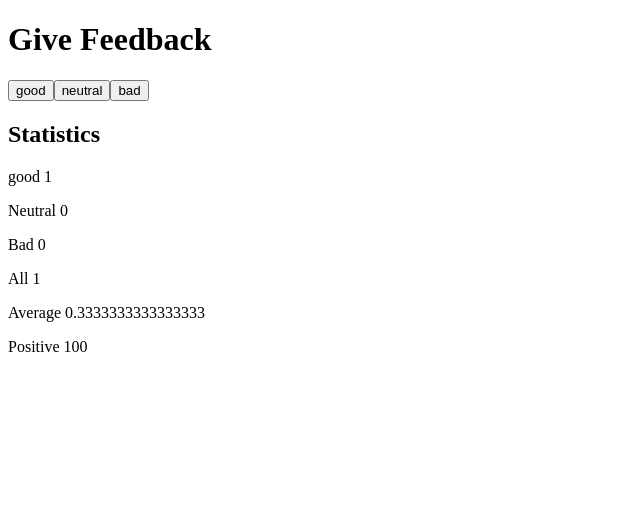
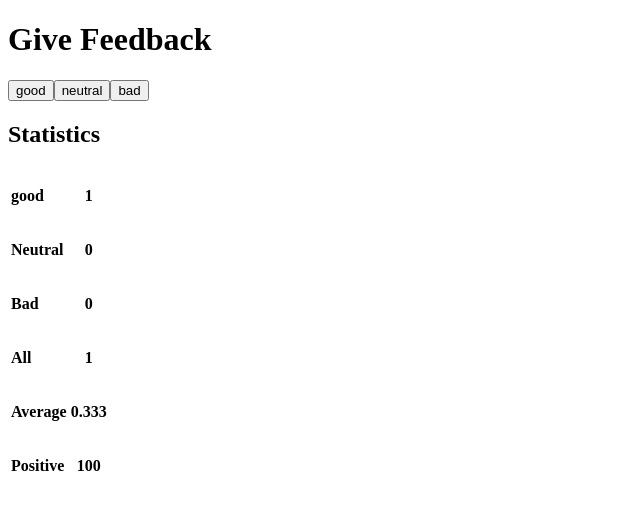
Before and after one commit to Kasperboling/FullstackOpen, a React (Vite) app in the folder part1/: page / in a window 1280 px wide. Both pictures are taken after a click on the button "good". Shown: the top 510 px of the page, without its empty margins (0-640 px from the left). Built offline with nearby package versions, Linux system fonts and the light colour scheme.

Commit message:
1.11*: unicafe step6

```diff
--- a/part1/src/App.jsx
+++ b/part1/src/App.jsx
@@ -18,12 +18,34 @@ const Statistics = (props) => {
   return(
     <>
       <h2>Statistics</h2>
-      <StatisticLine text="good" value={props.good}/>
-      <StatisticLine text="Neutral" value={props.neutral}/>
-      <StatisticLine text="Bad" value={props.bad}/>
-      <StatisticLine text="All" value={all}/>
-      <StatisticLine text="Average" value={average}/>
-      <StatisticLine text="Positive" value={positive}/>
+      <table>
+        <tbody>
+          <tr>
+            <th align='left'><StatisticLine text="good"/></th>
+            <th><StatisticLine value={props.good}/></th>
+          </tr>
+          <tr>
+            <th align='left'><StatisticLine text="Neutral"/></th>
+            <th><StatisticLine value={props.neutral}/></th>
+          </tr>
+          <tr>
+            <th align='left'><StatisticLine text="Bad"/></th>
+            <th><StatisticLine value={props.bad}/></th>
+          </tr>
+          <tr>
+            <th align='left'><StatisticLine text="All"/></th>
+            <th><StatisticLine value={all}/></th>
+          </tr>
+          <tr>
+            <th align='left'><StatisticLine text="Average"/></th>
+            <th><StatisticLine value={average.toFixed(3)}/></th>
+          </tr>
+          <tr>
+            <th align='left'><StatisticLine text="Positive"/></th>
+            <th><StatisticLine value={positive.toFixed(0)}/></th>
+          </tr>
+        </tbody>
+      </table>
     </>
   )
 }
```
